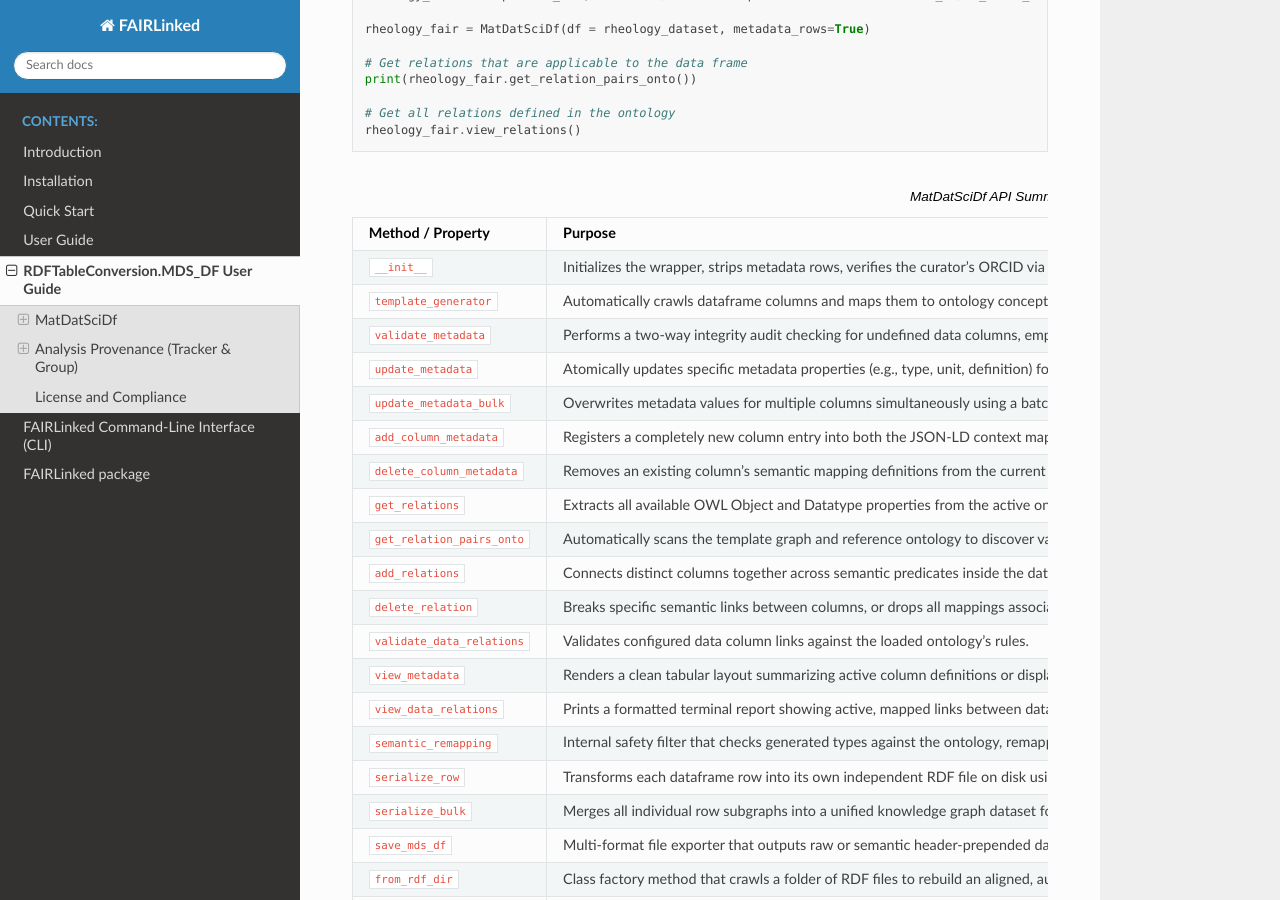
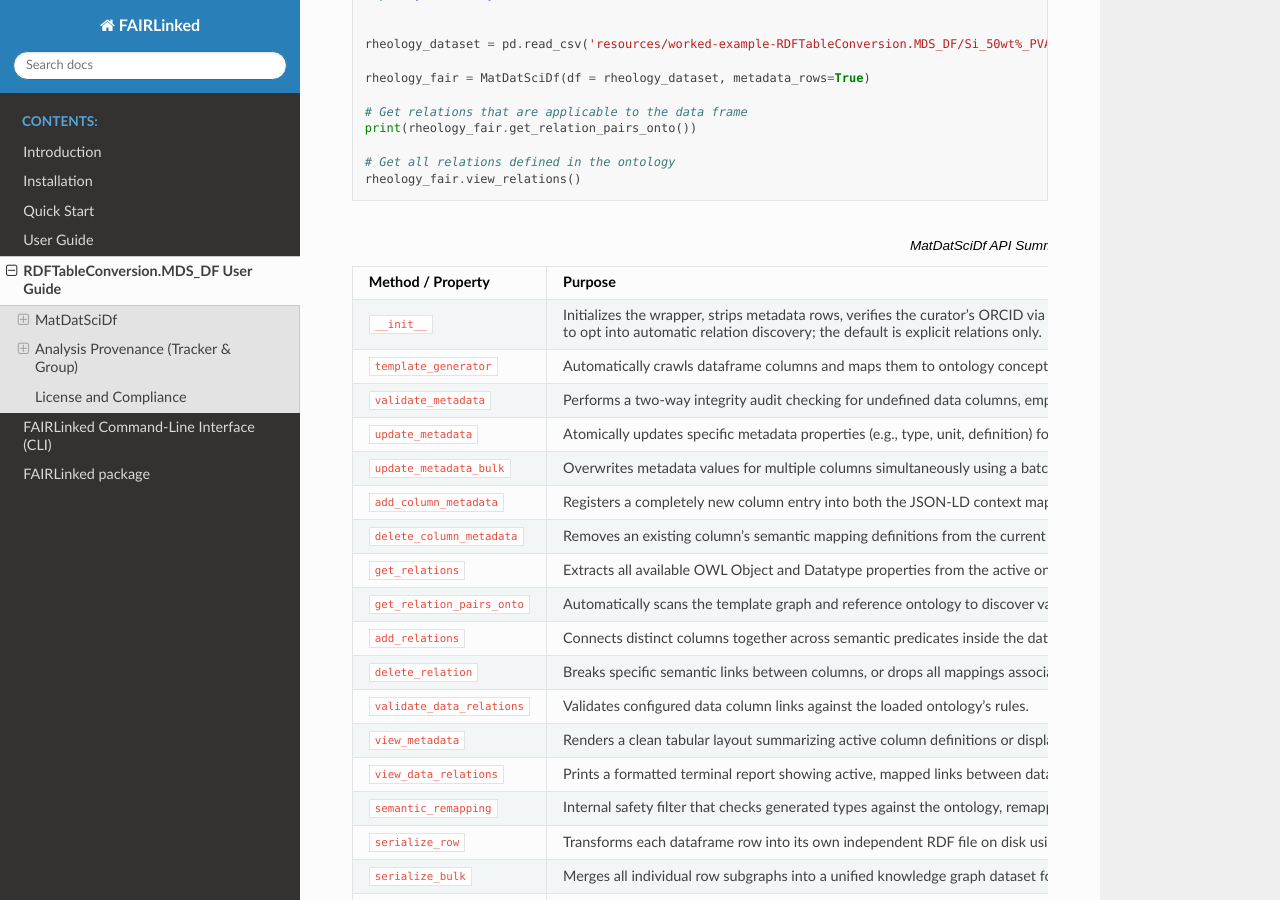
Before and after one commit to cwru-sdle/FAIRLinked, a Sphinx documentation site: the page built from docs/source/user-guide-MDS_DF.rst, in a window 1280 px wide and 900 px high, scrolled down 4048 px. Built offline with Sphinx 7.4.7 and the Read the Docs theme 3.1.0, drawn with Linux system fonts in a browser that asks for light colours; some of the changed text lies outside the part shown.

Commit message:
fixed DerivedFrom bug

```diff
--- a/docs/source/user-guide-MDS_DF.rst
+++ b/docs/source/user-guide-MDS_DF.rst
@@ -92,6 +92,8 @@ Validation and Relations
 ~~~~~~~~~~~~~~~~~~~~~~~~
 
 Before export, use the firewall to audit alignment and define internal links.
+Relations are explicit by default. Set ``infer_relations=True`` when constructing
+``MatDatSciDf`` only when automatic domain/range-based discovery is desired.
 
 .. code-block:: python
 
@@ -255,7 +257,7 @@ Getting pre-defined relationships from ontology
    * - Method / Property
      - Purpose
    * - ``__init__``
-     - Initializes the wrapper, strips metadata rows, verifies the curator's ORCID via API, and links the reference ontology.
+     - Initializes the wrapper, strips metadata rows, verifies the curator's ORCID via API, and links the reference ontology. Set ``infer_relations=True`` to opt into automatic relation discovery; the default is explicit relations only.
    * - ``template_generator``
      - Automatically crawls dataframe columns and maps them to ontology concepts using fuzzy matching or explicit header rows.
    * - ``validate_metadata``
```
Also changed, not shown: CHANGELOG.md (+5 -0 lines), README.md (+4 -1 lines), 2 other files.
